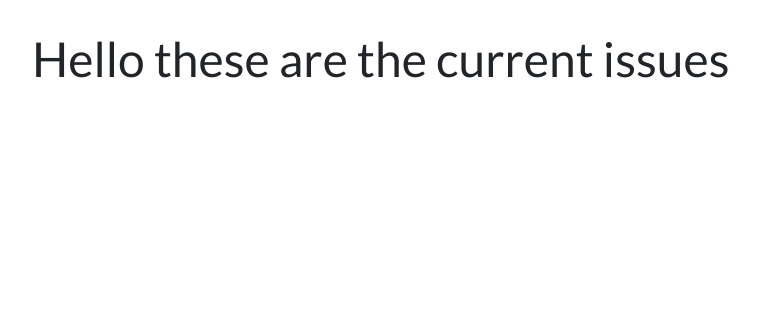
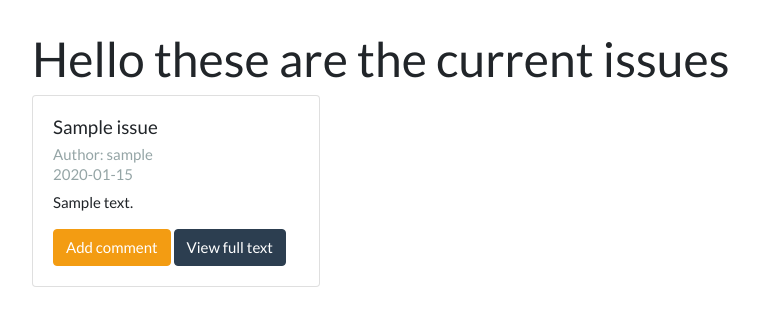
Before and after one commit to ItsTheRealVictor/trackerV1, a Flask app: page /all_issues in a window 1280 px wide. Shown: the part 71-397 px from the top of the page, without its empty margins (53-812 px from the left). Run offline with Flask 2, Linux system fonts and the light colour scheme; tables that the repository leaves empty hold one stand-in row (values such as "Sample post"); some libraries are stand-ins or nearby versions.

Commit message:
i forgot what I added, just updating the repo with uncommitted code

```diff
--- a/app.py
+++ b/app.py
@@ -146,7 +146,10 @@ def add_test(username):
 
 @app.route('/all_issues')
 def issues():
-    return render_template('all_issues.html')
+
+    issues = Issue.query.all()
+
+    return render_template('all_issues.html', issues=issues)
 
 @app.route('/users/<username>/issues/add', methods=['GET', 'POST'])
 def add_issue(username):
@@ -160,8 +163,9 @@ def add_issue(username):
     if form.validate_on_submit():
         title = form.title.data
         text = form.text.data
+        username = session['username']
 
-        new_issue = Issue(title=title, text=text)
+        new_issue = Issue(title=title, text=text, username=username)
 
         db.session.add(new_issue)
         db.session.commit()
--- a/models.py
+++ b/models.py
@@ -65,6 +65,7 @@ class Issue(db.Model):
     id = db.Column(db.Integer, primary_key=True, autoincrement=True)
     title = db.Column(db.Text, info={'label': 'Title'})
     text = db.Column(db.Text, info={'label': 'Issue content'})
+    date = db.Column(db.Date, default=datetime.datetime.utcnow, info={'label': 'Date'})
 
     username = db.Column(db.Text, db.ForeignKey('users.username'))
     user = db.relationship('User', backref='Issue')
--- a/templates/all_issues.html
+++ b/templates/all_issues.html
@@ -5,5 +5,26 @@
 {% endblock title %}
 
 {% block body %}
-    <h1>Hello these are the current issues</h1>
+<h1>Hello these are the current issues</h1>
+
+
+{% for issue in issues %}
+<div class="card" style="width: 18rem;">
+    <div class="card-body">
+      <h5 class="card-title">{{issue.title}}</h5>
+      <h6 class="card-subtitle mb-2 text-muted">Author: {{issue.username}}</h6>
+      <h6 class="card-subtitle mb-2 text-muted">{{issue.date}}</h6>
+      <p class="card-text">{{issue.text}}</p>
+        {% if session['username'] == issue.username %}
+        <a href="#" class="btn btn-primary">Edit Issue</a>
+        <a href="#" class="btn btn-danger">Delete Issue</a>
+
+        {% else %}
+        <a href="#" class="btn btn-warning">Add comment</a>
+        <a href="#" class="btn btn-primary">View full text</a>
+
+        {% endif %}
+    </div>
+  </div>
+{% endfor %}
 {% endblock body %}
--- a/templates/all_tests.html
+++ b/templates/all_tests.html
@@ -16,8 +16,9 @@
           <h6 class="card-subtitle mb-2 text-muted">Start date: {{test.start}}</h6>
           <h6 class="card-subtitle mb-2 text-muted">End date: {{test.end}}</h6>
           <p class="card-text">{{test.lot_num}}</p>
-          <a href="#" class="card-link">Card link</a>
-          <a href="#" class="card-link">Another link</a>
+          <a href="#" class="btn btn-primary">Edit Test</a>
+          <a href="#" class="btn btn-danger">Delete Test</a>
+
         </div>
       </div>
     {% endfor %}
```
Also changed, not shown: seed.py (+41 -0 lines).
